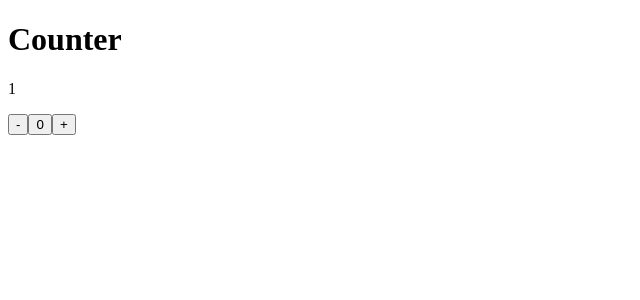
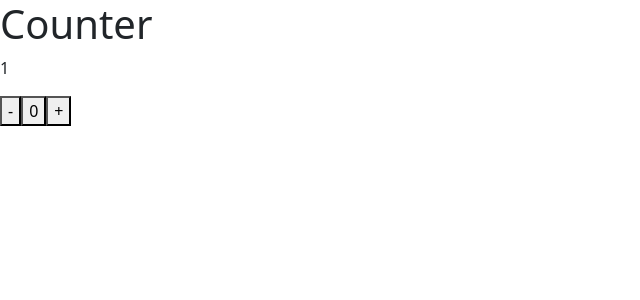
Before and after one commit to felipepereirapinto/next-react-counter, a Next.js app: page / in a window 1280 px wide. Shown: the top 300 px of the page, without its empty margins (0-640 px from the left). Built offline with nearby package versions, Linux system fonts and the light colour scheme.

Commit message:
chore: add bootstrap as cdn + Head from next

```diff
--- a/pages/index.tsx
+++ b/pages/index.tsx
@@ -1,7 +1,23 @@
 import Counter from '../components/Counter'
+import Head from 'next/head'
 
 function Home() {
-  return <Counter />
+  return (
+  <>
+    <Head>
+      <meta charSet="UTF-8" />
+      <meta httpEquiv="X-UA-Compatible" content="IE=edge" />
+      <meta name="viewport" content="width=device-width, initial-scale=1.0" />
+      <title>Counter</title>
+
+      {/* Bootstrap CSS */}
+      <link href="https://cdn.jsdelivr.net/npm/bootstrap@5.1.3/dist/css/bootstrap.min.css" rel="stylesheet" integrity="sha384-1BmE4kWBq78iYhFldvKuhfTAU6auU8tT94WrHftjDbrCEXSU1oBoqyl2QvZ6jIW3" crossOrigin="anonymous" />
+      <script src="https://cdn.jsdelivr.net/npm/bootstrap@5.1.3/dist/js/bootstrap.bundle.min.js" integrity="sha384-ka7Sk0Gln4gmtz2MlQnikT1wXgYsOg+OMhuP+IlRH9sENBO0LRn5q+8nbTov4+1p" crossOrigin="anonymous"></script>
+    </Head>
+
+    <Counter />
+  </>
+  )
 }
 
 export default Home
```
